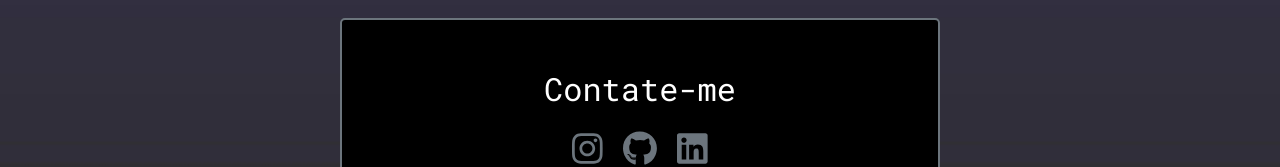
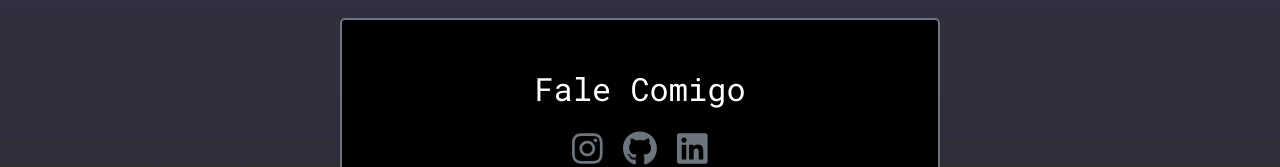
Before and after one commit to EderJrDev/portifolio-react, a React (Vite) app: page / in a window 1280 px wide. Shown: the part 5687-5854 px from the top of the page. Built offline with nearby package versions, Linux system fonts and the light colour scheme.

Commit message:
Add cursor pointer

```diff
--- a/src/components/footer.jsx
+++ b/src/components/footer.jsx
@@ -20,7 +20,7 @@ export function Footer() {
             </article>
           </div>
           <div className="contato-container">
-            <h2>Contate-me</h2>
+            <h2>Fale Comigo</h2>
             <div className="icones-container">
               <a href="https://www.instagram.com/ederjuninho_/" target="_blank">
                 <FontAwesomeIcon icon={faInstagram} />
--- a/src/css/projects.css
+++ b/src/css/projects.css
@@ -22,6 +22,7 @@
   box-shadow: 2px 2px 2px 2px rgba(0, 0, 0, 0.0);
   border: none !important;
   background-color: #1f1e1e;
+  cursor: pointer;
 }
 
 .card:hover {
--- a/src/css/tech.css
+++ b/src/css/tech.css
@@ -42,6 +42,7 @@
  .img-tech {
      width: 150px !important;
      height: 100%;
+     cursor: pointer;
  }
 
  .techs {
```
